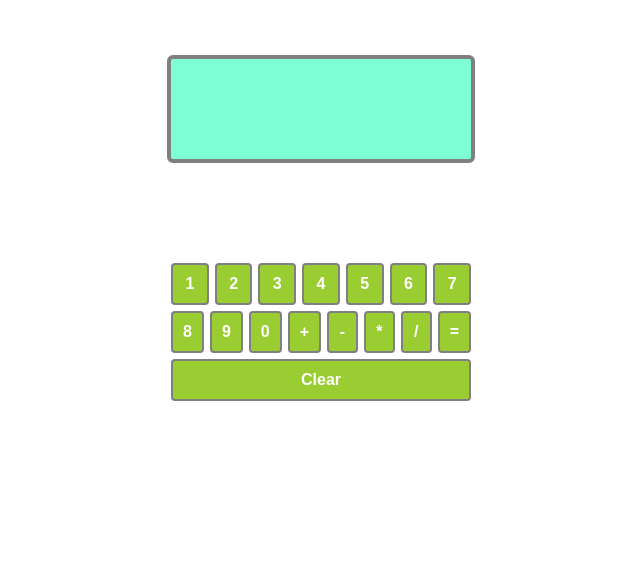
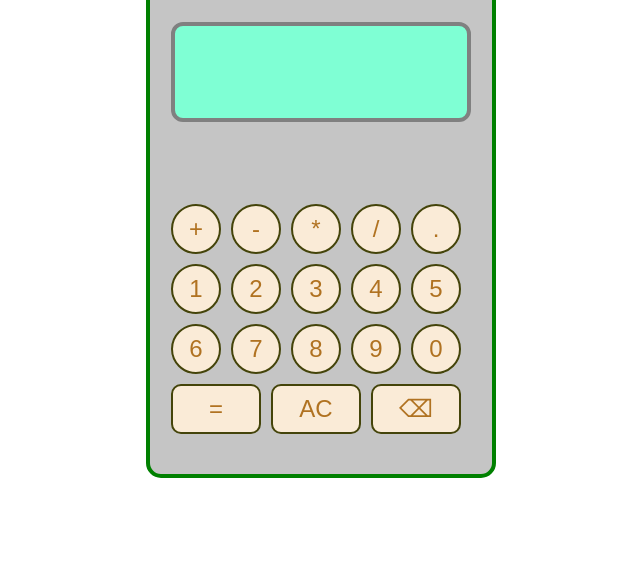
Before and after one commit to rj23dev/Calculator, a plain HTML site: page index.html in a window 1280 px wide. Shown: the part 212-800 px from the top of the page, without its empty margins (319-959 px from the left). Drawn offline with Linux system fonts and the light colour scheme.

Commit message:
Move decimal handling to equal and redesign UI

```diff
--- a/index.html
+++ b/index.html
@@ -9,11 +9,16 @@
 </head>
 <body>
 
-    <div id="main"><h1> Calculator</h1>
-
+    <div class="main"><h1> Calculator</h1>
+    <div class="calculator-wrapper">
     <div id="display"><p>12345</p></div>
 
     <div id="btns">
+    <button class= operator id="plus">+</button>
+    <button class= operator id="minus">-</button>
+    <button class= operator id="multi">*</button>
+    <button class= operator id="divison">/</button>
+    <button class= decimal id="decimal">.</button>
     <button class="digit"  id="one">1</button>
     <button class="digit"  id="two">2</button>
     <button class="digit"  id="three">3</button>
@@ -24,12 +29,12 @@
     <button class="digit"  id="eight">8</button>
     <button class="digit"  id="nine">9</button>
     <button class="digit"  id="zero">0</button>
-    <button class= operator id="plus">+</button>
-    <button class= operator id="minus">-</button>
-    <button class= operator id="multi">*</button>
-    <button class= operator id="divison">/</button>
+
     <button id="equal">=</button>
-    <button id="clear">Clear</button></div></div>
+    <button id="clear">AC</button>
+    <button id="backspace">⌫</button>
+    </div></div>
+    </div>
 
     <script  src="script.js"></script>
 </body>
--- a/script.js
+++ b/script.js
@@ -1,21 +1,30 @@
+
+let first = "";
+let second = "";
+let operator = "";
+let result;
+let equals = {};
+
+let display = document.querySelector('#display');
+
+document.addEventListener('DOMContentLoaded', () => {
+
+    display.textContent = '';
+});
+
+
 function add(a, b) {
     return a + b;
 
 }
 
-//console.log(add(6,7));
-
 function subtract(a, b) {
     return a - b;
 }
 
-//console.log(subtract(6,7));
-
 function multiply(a, b) {
     return a * b;
 }
-
-//console.log(multiply(-6,-7));
 
 function divide(a, b) {
 
@@ -23,33 +32,16 @@ function divide(a, b) {
         return NaN;
     }
     else {
-        return Number((a / b).toFixed(2));
+        return Number(a / b);
     }
 }
-
-//console.log(divide(6,7));
-document.addEventListener('DOMContentLoaded', () => {
-    let display = document.querySelector('#display');
-    display.textContent = '';
-});
-
-let first = "";
-let second = "";
-let operator = "";
-let result;
-let equals = {};
-
-let divByZero = false;
-
 
 function operate(firstN, secondN, op) {
 
     firstN = +firstN;
     secondN = +secondN;
 
-    console.log(first);
-    console.log(second);
-    console.log(operator);
+
 
     if (op === '+') {
         return add(firstN, secondN);
@@ -67,7 +59,7 @@ function operate(firstN, secondN, op) {
 
 let clear = document.querySelector('#clear');
 
-let display = document.querySelector('#display');
+
 
 clear.addEventListener('click', () => {
     display.textContent = '';
@@ -97,9 +89,40 @@ digits.forEach((digit) => {
         else {
             display.textContent += digit.textContent;
             second += digit.textContent
-            console.log(second);
+
         }
     })
+})
+
+
+let decimal = document.querySelector('.decimal');
+
+decimal.addEventListener('click', () => {
+
+
+    if (display.textContent === '') {
+
+        second = '0.';
+        display.textContent = second;
+    }
+    else if (display.textContent === equals.value) {
+
+        second = '0.';
+        display.textContent = second;
+    }
+    else if (display.textContent == "ERROR can't divide by zero") {
+
+        second = '0.';
+        display.textContent = second;
+
+    }
+    else if (!(second.includes('.'))) {
+
+        second += decimal.textContent;
+        display.textContent += '.';
+    }
+
+
 })
 
 let ops = document.querySelectorAll('.operator');
@@ -107,16 +130,16 @@ let ops = document.querySelectorAll('.operator');
 ops.forEach((op) => {
 
     op.addEventListener('click', () => {
-        if(display.textContent=="ERROR can't divide by zero"){
+        if (display.textContent == "ERROR can't divide by zero") {
             display.textContent = "";
         }
-        else if(op.textContent === '-'){
+        else if (op.textContent === '-') {
 
-            if(second=='' && operator==''){
+            if (second == '' && operator == '') {
                 second = op.textContent;
                 display.textContent = second;
             }
-            else if(second !== '' && operator ===''){
+            else if (second !== '' && operator === '') {
 
                 operator = op.textContent;
 
@@ -130,11 +153,11 @@ ops.forEach((op) => {
             }
 
 
-            else if(first !== '' && operator !=='' && second ===''){
+            else if (first !== '' && operator !== '' && second === '') {
                 operator = op.textContent;
                 display.textContent = display.textContent.slice(0, -1) + op.textContent;
             }
-            else if(first !=='' && operator !== '' && second !== ''){
+            else if (first !== '' && operator !== '' && second !== '') {
 
                 result = operate(first, second, operator);
 
@@ -149,8 +172,8 @@ ops.forEach((op) => {
                 display.textContent = first + op.textContent;
             }
         }
-        else{
-            if(second !=='' && operator ===''){
+        else {
+            if (second !== '' && operator === '') {
                 operator = op.textContent;
 
                 first = second;
@@ -158,12 +181,12 @@ ops.forEach((op) => {
 
                 display.textContent += op.textContent;
             }
-            else if(first !== '' && operator !=='' && second === ''){
+            else if (first !== '' && operator !== '' && second === '') {
                 operator = op.textContent;
 
                 display.textContent = display.textContent.slice(0, -1) + op.textContent;
             }
-            else if(first !== '' && operator !=='' && second !==''){
+            else if (first !== '' && operator !== '' && second !== '') {
 
                 result = operate(first, second, operator);
 
@@ -171,7 +194,7 @@ ops.forEach((op) => {
 
                 first = result;
 
-                operator =op.textContent;
+                operator = op.textContent;
 
                 second = '';
 
@@ -184,13 +207,15 @@ ops.forEach((op) => {
 })
 
 
+
 let equal = document.querySelector('#equal');
 
 equal.addEventListener('click', () => {
 
-    if (first === '' || second === "" || operator === '') { }
+    if (first === '' || second === "" || operator === '') { return; }
     else {
         equals.value = operate(first, second, operator);
+
         if (isNaN(equals.value)) {
             display.textContent = "ERROR can't divide by zero";
 
@@ -198,23 +223,27 @@ equal.addEventListener('click', () => {
             first = "";
             operator = "";
 
+            return;
+
         }
-        else {
 
-            equals.value = equals.value.toString();
-            first = ''; //result.toString();
+        if(!(Number.isInteger(equals.value))){
 
-            second = equals.value;
-            operator = '';
+            equals.value = equals.value.toFixed(4);
+        }
 
-            display.textContent = equals.value;
+
+        equals.value = equals.value.toString();
+        first = '';
+
+        second = equals.value;
+        operator = '';
+
+        display.textContent = equals.value;
 
 
 
-            console.log(first);
-            console.log(second);
-            console.log(operator);
-        }
+
     }
 
 })
--- a/styles.css
+++ b/styles.css
@@ -7,53 +7,78 @@ body {
 
 }
 
+.main {
+
+   display: flex;
+   flex-direction: column;
+   justify-content: center;
+   align-items: center;
+   height: 100vh;
+
+}
+
 h1 {
-
     text-align: center;
 }
 
-#display {
+.calculator-wrapper {
+
+    height: 500px;
+    width: 350px;
+    box-sizing: border-box;
+    border: 4px solid green;
     display: flex;
-    justify-content: center;
+    flex-direction: column;
+    justify-content: space-between;
     align-items: center;
-    width: 300px;
-    height: 100px;
-    border: 4px solid gray;
-    border-radius: 6px;
-    margin: 50px auto;
-    background-color: aquamarine;
-    color: black;
-    font-family: monospace;
-    font-size: larger;
-    font-weight: bolder;
+    padding: 40px 20px;
+    border-radius: 15px;
+    background-color: rgb(197, 197, 197);
 }
 
-
-#btns{
+#display {
+    box-sizing: border-box;
+    border: 4px solid grey;
+    border-radius: 12px;
+    height: 100px;
+    width: 300px;
     display: flex;
-    flex-wrap: wrap;
-    width: 300px;
-    margin: 50px auto;
-    gap:6px
-}
-
-#btns button {
-    flex: 1 1 0;
+    justify-content: end;
+    align-items: end;
     padding: 10px;
-    color: white;
-    font-weight: 900;
-    font-size: 16px;
-    background-color: yellowgreen;
-    border: 2px solid gray;
-    border-radius: 4px;
+    font-weight: 500;
+    font-size: x-large;
+    background-color: aquamarine;
+    color:rgb(125, 115, 101);
 
 }
 
-#main {
+#btns {
+
     display: flex;
-    flex-direction: column;
-    justify-content: center;
-    align-items: center;
-    height: 100vh;
+    flex-wrap: wrap;
+    gap: 10px;
+    width: 300px;
 
 }
+
+button {
+
+    font-size: x-large;
+    box-sizing: border-box;
+    border: 2px solid rgb(68, 68, 10);
+    color: rgb(176, 114, 33);
+    background-color: antiquewhite;
+    height: 50px;
+    width: 50px;
+    border-radius: 50%;
+
+}
+
+#equal,
+#backspace,
+#clear {
+    width: 90px;
+    height: 50px;
+    border-radius: 10px
+}
```
